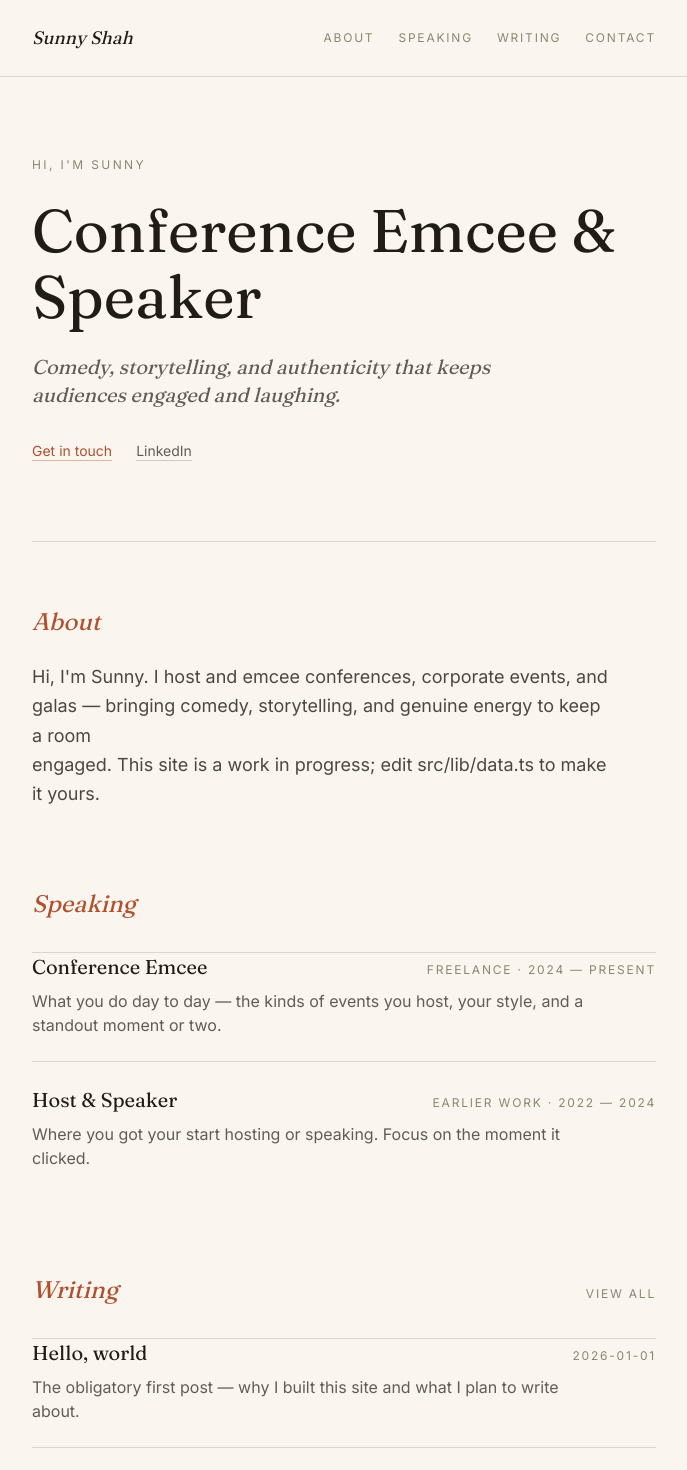
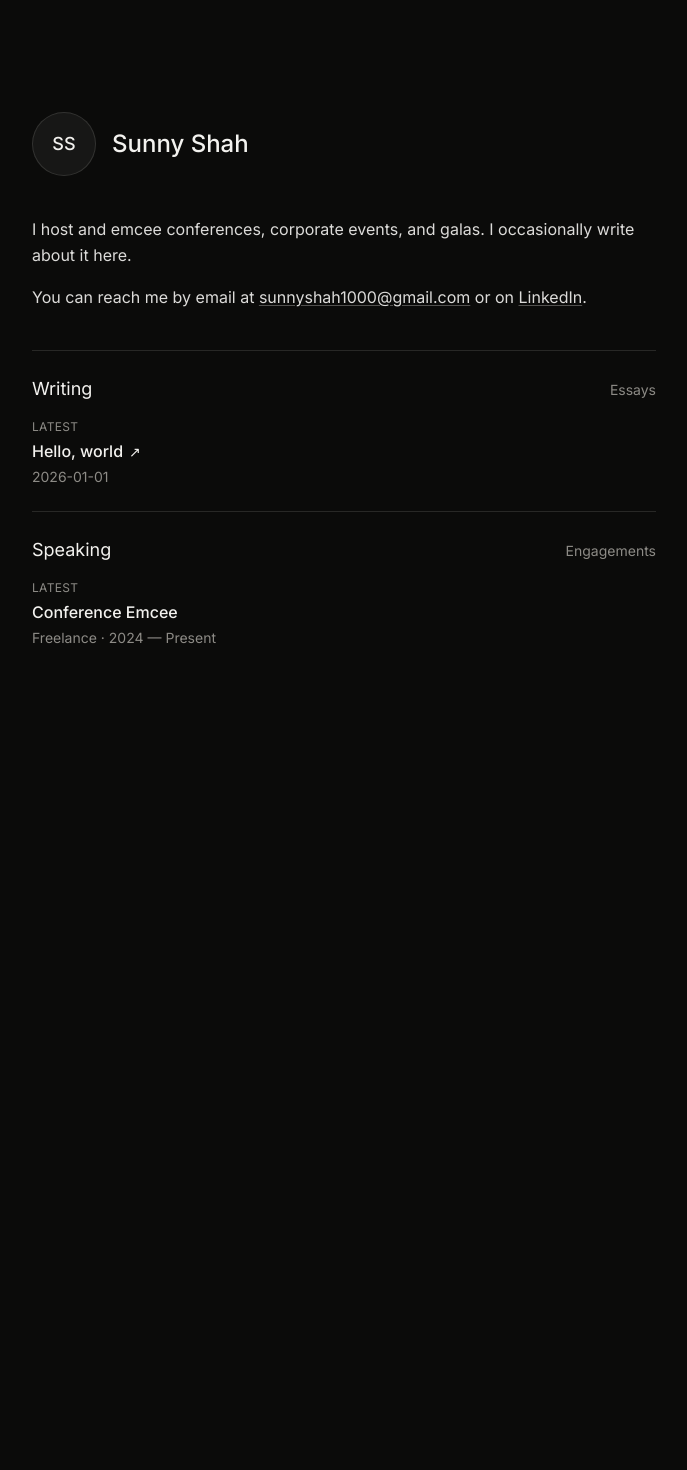
Before and after one commit to sunnyshah1000-eng/sunnyemcee, a Next.js app: page / in a window 1280 px wide. Shown: the top 1470 px of the page, without its empty margins (296-983 px from the left). After the commit the page ends 800 px from the top, so only its background shows below. Built offline with nearby package versions, Linux system fonts and the light colour scheme.

Commit message:
Rebuild as a minimal dark identity page, modeled on taimur.me
Drops the nav/hero/card layout entirely: just an avatar+name header,
a plain non-salesy bio, and a hairline-divided list of two
categories (Writing, Speaking) each showing a "Latest" preview.

```diff
--- a/src/app/globals.css
+++ b/src/app/globals.css
@@ -1,21 +1,18 @@
 @import "tailwindcss";
 
 :root {
-  --background: #faf6ef;
-  --foreground: #201c16;
-  --muted: #8c8574;
-  --accent: #b1502f;
-  --line: rgba(32, 28, 22, 0.14);
+  --background: #0b0b0a;
+  --foreground: #f3f2ef;
+  --muted: #8d8b86;
+  --line: rgba(243, 242, 239, 0.12);
 }
 
 @theme inline {
   --color-background: var(--background);
   --color-foreground: var(--foreground);
   --color-muted: var(--muted);
-  --color-accent: var(--accent);
   --color-line: var(--line);
   --font-sans: var(--font-inter);
-  --font-serif: var(--font-fraunces);
 }
 
 body {
--- a/src/app/layout.tsx
+++ b/src/app/layout.tsx
@@ -1,15 +1,7 @@
 import type { Metadata } from "next";
-import { Fraunces, Inter } from "next/font/google";
-import Header from "@/components/Header";
-import Footer from "@/components/Footer";
+import { Inter } from "next/font/google";
 import { profile } from "@/lib/data";
 import "./globals.css";
-
-const fraunces = Fraunces({
-  variable: "--font-fraunces",
-  subsets: ["latin"],
-  style: ["normal", "italic"],
-});
 
 const inter = Inter({
   variable: "--font-inter",
@@ -26,14 +18,9 @@ export const metadata: Metadata = {
 
 export default function RootLayout({ children }: LayoutProps<"/">) {
   return (
-    <html
-      lang="en"
-      className={`${fraunces.variable} ${inter.variable} h-full antialiased`}
-    >
+    <html lang="en" className={`${inter.variable} h-full antialiased`}>
       <body className="min-h-full flex flex-col">
-        <Header />
         <main className="flex flex-1 flex-col">{children}</main>
-        <Footer />
       </body>
     </html>
   );
--- a/src/app/page.tsx
+++ b/src/app/page.tsx
@@ -2,132 +2,96 @@ import Link from "next/link";
 import { profile, speaking } from "@/lib/data";
 import { posts } from "@/lib/posts";
 
+const initials = profile.name
+  .split(" ")
+  .map((word) => word[0])
+  .join("");
+
 export default function Home() {
-  const recentPosts = posts.slice(0, 2);
+  const latestPost = posts[0];
+  const latestSpeaking = speaking[0];
 
   return (
-    <div className="mx-auto flex w-full max-w-2xl flex-1 flex-col gap-20 px-6 py-20">
-      {/* Hero */}
-      <section className="flex flex-col gap-6">
-        <p className="text-xs tracking-[0.2em] text-muted uppercase">
-          Hi, I&apos;m {profile.name.split(" ")[0]}
-        </p>
-        <h1 className="font-serif text-4xl leading-[1.1] sm:text-6xl">
-          {profile.title}
-        </h1>
-        <p className="max-w-lg font-serif text-xl text-foreground/70 italic">
-          {profile.tagline}
-        </p>
-        <div className="flex gap-6 pt-2 text-sm">
+    <div className="mx-auto flex w-full max-w-2xl flex-1 flex-col gap-10 px-6 py-20 sm:py-28">
+      {/* Header */}
+      <div className="flex items-center gap-4">
+        <div className="flex h-16 w-16 shrink-0 items-center justify-center rounded-full border border-line bg-white/5 text-lg font-medium">
+          {initials}
+        </div>
+        <h1 className="text-2xl font-medium">{profile.name}</h1>
+      </div>
+
+      {/* Bio */}
+      <div className="flex flex-col gap-4 leading-relaxed text-foreground/90">
+        <p>{profile.about}</p>
+        <p>
+          You can reach me by email at{" "}
           <a
             href={`mailto:${profile.email}`}
-            className="text-accent underline decoration-accent/40 underline-offset-4 transition-colors hover:decoration-accent"
+            className="underline decoration-foreground/30 underline-offset-2 hover:decoration-foreground"
           >
-            Get in touch
-          </a>
+            {profile.email}
+          </a>{" "}
+          or on{" "}
           <a
             href={profile.social.linkedin}
             target="_blank"
             rel="noreferrer"
-            className="text-foreground/70 underline decoration-foreground/20 underline-offset-4 transition-colors hover:decoration-foreground/60"
+            className="underline decoration-foreground/30 underline-offset-2 hover:decoration-foreground"
           >
             LinkedIn
           </a>
-        </div>
-      </section>
+          .
+        </p>
+      </div>
 
-      {/* About */}
-      <section id="about" className="scroll-mt-24 border-t border-line pt-16">
-        <h2 className="mb-6 font-serif text-2xl text-accent italic">About</h2>
-        <p className="max-w-xl text-lg leading-relaxed whitespace-pre-line text-foreground/80">
-          {profile.about}
-        </p>
-      </section>
-
-      {/* Speaking */}
-      <section id="speaking" className="scroll-mt-24">
-        <h2 className="mb-8 font-serif text-2xl text-accent italic">
-          Speaking
-        </h2>
-        <div className="flex flex-col">
-          {speaking.map((item) => (
-            <div
-              key={item.title}
-              className="border-t border-line py-6 first:pt-0"
-            >
-              <div className="flex flex-wrap items-baseline justify-between gap-x-6 gap-y-1">
-                <h3 className="font-serif text-xl">{item.title}</h3>
-                <span className="text-xs tracking-[0.15em] text-muted uppercase">
-                  {item.context} · {item.period}
-                </span>
-              </div>
-              <p className="mt-2 max-w-xl text-foreground/70">
-                {item.description}
-              </p>
-            </div>
-          ))}
-        </div>
-      </section>
-
-      {/* Writing */}
-      <section id="writing" className="scroll-mt-24">
-        <div className="mb-8 flex items-baseline justify-between">
-          <h2 className="font-serif text-2xl text-accent italic">Writing</h2>
+      {/* Categories */}
+      <div className="flex flex-col divide-y divide-line border-t border-line">
+        <div className="py-6">
           <Link
             href="/writing"
-            className="text-xs tracking-[0.15em] text-muted uppercase transition-colors hover:text-accent"
+            className="flex items-baseline justify-between"
           >
-            View all
+            <span className="text-lg">Writing</span>
+            <span className="text-sm text-muted">Essays</span>
           </Link>
+          {latestPost && (
+            <Link
+              href={`/writing/${latestPost.slug}`}
+              className="group mt-4 flex flex-col gap-1"
+            >
+              <span className="text-xs tracking-wide text-muted uppercase">
+                Latest
+              </span>
+              <span className="inline-flex items-baseline gap-1.5 font-medium group-hover:text-muted">
+                {latestPost.title}
+                <span aria-hidden className="text-sm">
+                  ↗
+                </span>
+              </span>
+              <span className="text-sm text-muted">{latestPost.date}</span>
+            </Link>
+          )}
         </div>
-        <div className="flex flex-col">
-          {recentPosts.map((post) => (
-            <Link
-              key={post.slug}
-              href={`/writing/${post.slug}`}
-              className="group block border-t border-line py-6 first:pt-0"
-            >
-              <div className="flex flex-wrap items-baseline justify-between gap-x-6 gap-y-1">
-                <h3 className="font-serif text-xl transition-colors group-hover:text-accent">
-                  {post.title}
-                </h3>
-                <span className="text-xs tracking-[0.15em] text-muted uppercase">
-                  {post.date}
-                </span>
-              </div>
-              <p className="mt-2 max-w-xl text-foreground/70">
-                {post.excerpt}
-              </p>
-            </Link>
-          ))}
+
+        <div className="py-6">
+          <div className="flex items-baseline justify-between">
+            <span className="text-lg">Speaking</span>
+            <span className="text-sm text-muted">Engagements</span>
+          </div>
+          {latestSpeaking && (
+            <div className="mt-4 flex flex-col gap-1">
+              <span className="text-xs tracking-wide text-muted uppercase">
+                Latest
+              </span>
+              <span className="font-medium">{latestSpeaking.title}</span>
+              <span className="text-sm text-muted">
+                {latestSpeaking.context} · {latestSpeaking.period}
+              </span>
+            </div>
+          )}
         </div>
-      </section>
-
-      {/* Contact */}
-      <section
-        id="contact"
-        className="scroll-mt-24 border-t border-line pt-16 pb-8"
-      >
-        <h2 className="mb-6 font-serif text-2xl text-accent italic">
-          Contact
-        </h2>
-        <a
-          href={`mailto:${profile.email}`}
-          className="font-serif text-3xl transition-colors hover:text-accent sm:text-4xl"
-        >
-          {profile.email}
-        </a>
-        <p className="mt-4 text-sm">
-          <a
-            href={profile.social.linkedin}
-            target="_blank"
-            rel="noreferrer"
-            className="text-muted underline underline-offset-4 hover:text-accent"
-          >
-            LinkedIn
-          </a>
-        </p>
-      </section>
+      </div>
     </div>
   );
 }
--- a/src/app/writing/page.tsx
+++ b/src/app/writing/page.tsx
@@ -8,26 +8,23 @@ export const metadata: Metadata = {
 
 export default function WritingIndex() {
   return (
-    <div className="mx-auto flex w-full max-w-2xl flex-1 flex-col gap-10 px-6 py-20">
-      <h1 className="font-serif text-3xl text-accent italic">Writing</h1>
-      <div className="flex flex-col">
+    <div className="mx-auto flex w-full max-w-2xl flex-1 flex-col gap-10 px-6 py-20 sm:py-28">
+      <Link href="/" className="text-sm text-muted hover:text-foreground">
+        ← Home
+      </Link>
+      <h1 className="text-2xl font-medium">Writing</h1>
+      <div className="flex flex-col divide-y divide-line border-t border-line">
         {posts.map((post) => (
           <Link
             key={post.slug}
             href={`/writing/${post.slug}`}
-            className="group block border-t border-line py-6 first:pt-0"
+            className="group flex flex-col gap-1 py-6"
           >
-            <div className="flex flex-wrap items-baseline justify-between gap-x-6 gap-y-1">
-              <h2 className="font-serif text-xl transition-colors group-hover:text-accent">
-                {post.title}
-              </h2>
-              <span className="text-xs tracking-[0.15em] text-muted uppercase">
-                {post.date}
-              </span>
-            </div>
-            <p className="mt-2 max-w-xl text-foreground/70">
-              {post.excerpt}
-            </p>
+            <span className="font-medium group-hover:text-muted">
+              {post.title}
+            </span>
+            <span className="text-sm text-muted">{post.date}</span>
+            <span className="mt-1 text-foreground/80">{post.excerpt}</span>
           </Link>
         ))}
       </div>
--- a/src/components/Header.tsx
+++ /dev/null
@@ -1,32 +0,0 @@
-import Link from "next/link";
-import { profile } from "@/lib/data";
-
-const navLinks = [
-  { href: "/#about", label: "About" },
-  { href: "/#speaking", label: "Speaking" },
-  { href: "/writing", label: "Writing" },
-  { href: "/#contact", label: "Contact" },
-];
-
-export default function Header() {
-  return (
-    <header className="border-b border-line">
-      <div className="mx-auto flex max-w-2xl items-center justify-between px-6 py-6">
-        <Link href="/" className="font-serif text-lg italic">
-          {profile.name}
-        </Link>
-        <nav className="flex gap-6 text-xs tracking-[0.15em] text-muted uppercase">
-          {navLinks.map((link) => (
-            <Link
-              key={link.href}
-              href={link.href}
-              className="transition-colors hover:text-accent"
-            >
-              {link.label}
-            </Link>
-          ))}
-        </nav>
-      </div>
-    </header>
-  );
-}
--- a/src/lib/data.ts
+++ b/src/lib/data.ts
@@ -1,18 +1,15 @@
 export const profile = {
   name: "Sunny Shah",
   title: "Conference Emcee & Speaker",
-  tagline:
-    "Comedy, storytelling, and authenticity that keeps audiences engaged and laughing.",
+  tagline: "Conference emcee and speaker.",
   email: "sunnyshah1000@gmail.com",
   location: "Earth",
   social: {
     github: "https://github.com/sunnyshah1000",
     linkedin: "https://linkedin.com/in/sunnyshah1000",
   },
-  about: `Hi, I'm Sunny. I host and emcee conferences, corporate events, and
-    galas — bringing comedy, storytelling, and genuine energy to keep a room
-    engaged. This site is a work in progress; edit src/lib/data.ts to make
-    it yours.`,
+  about:
+    "I host and emcee conferences, corporate events, and galas. I occasionally write about it here.",
 };
 
 export type SpeakingItem = {
```
Also changed, not shown: src/app/writing/[slug]/page.tsx (+6 -8 lines), src/components/Footer.tsx (deleted, +0 -9 lines), 1 other file (tests, documents, lock files or other folders).
